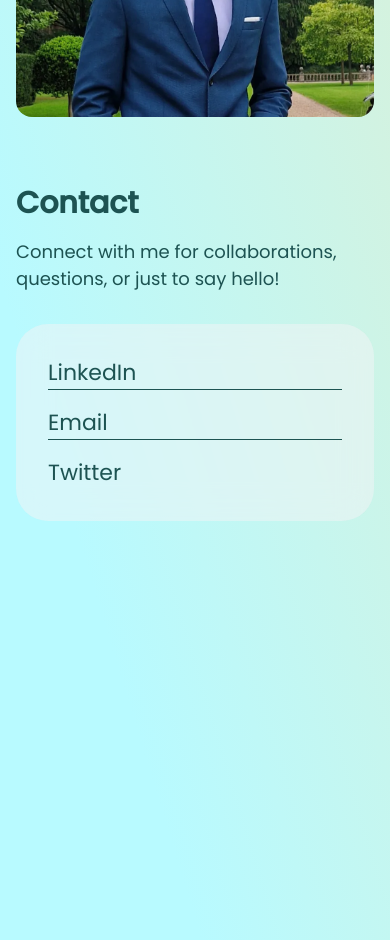
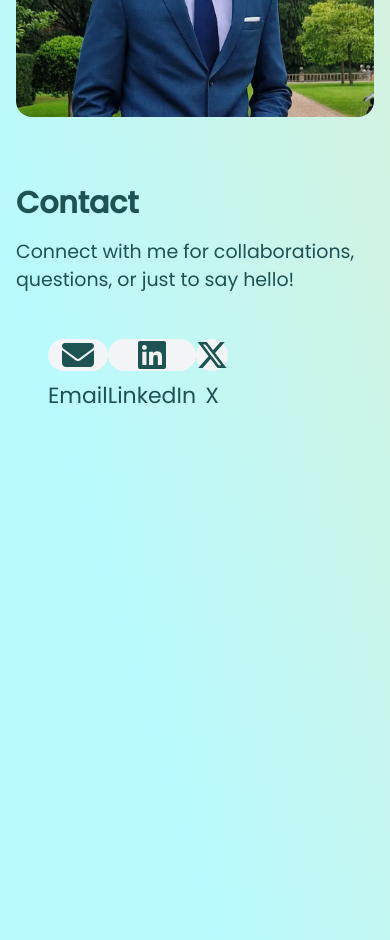
Before and after one commit to IrishMikey/mgwebs-colorful, a Next.js app: page / in a window 390 px wide. Shown: the part 2160-3100 px from the top of the page. Built offline with nearby package versions, Linux system fonts and the light colour scheme.

Commit message:
XL styles and contact section init

```diff
--- a/app/globals.css
+++ b/app/globals.css
@@ -9,9 +9,9 @@ body {
   color: #1d5352;
   background: linear-gradient(73deg, #b8faff 14.99%, #fbe7b2 100%);
 }
-@media (prefers-color-scheme: dark) {
+/* @media (prefers-color-scheme: dark) {
   body {
     background: rgb(21, 21, 21);
     color: rgb(234, 228, 228);
   }
-}
+} */
--- a/app/layout.tsx
+++ b/app/layout.tsx
@@ -7,6 +7,11 @@ const poppins = Poppins({
   weight: ["200", "400", "500"],
   variable: "--font-poppins",
 });
+
+// Font awesome
+import "@fortawesome/fontawesome-svg-core/styles.css";
+import { config } from "@fortawesome/fontawesome-svg-core";
+config.autoAddCss = false;
 
 export const metadata: Metadata = {
   title: "MGWebs",
--- a/app/page.tsx
+++ b/app/page.tsx
@@ -1,22 +1,26 @@
 import Link from "next/link";
 import Image from "next/image";
+import { FontAwesomeIcon } from "@fortawesome/react-fontawesome";
+import { faEnvelope } from "@fortawesome/free-solid-svg-icons";
+import { faLinkedin, faXTwitter } from "@fortawesome/free-brands-svg-icons";
+
 export default function Home() {
   return (
-    <main className="flex min-h-screen flex-col md:w-[575px] xl:w-[1080px] mx-4 lg:m-auto">
+    <main className="mx-4 flex min-h-screen flex-col md:w-[575px] lg:m-auto xl:w-[1080px]">
       <section
         id="home"
-        className="flex flex-col scroll-mt-[17rem] mt-[13rem] gap-5 h-[58dvh]"
+        className="mt-[13rem] flex h-[58dvh] scroll-mt-[17rem] flex-col gap-5 xl:gap-[7rem]"
       >
-        <div className="flex flex-col items-center lg:items-start">
-          <h1 className="text-[30px] lg:text-[55px] ">
+        <div className="flex flex-col items-center xl:items-start xl:gap-[15px] ">
+          <h1 className="text-[30px] xl:text-[85px]  ">
             Hey, I&apos;m Michael 👋
           </h1>
-          <h2 className="text-[40px] font-bold  leading-[3.5rem] lg:text-[75px] ">
+          <h2 className="text-[40px] font-bold leading-[3.5rem] lg:text-[100px] ">
             Web Developer
           </h2>
         </div>
-        <div className="flex flex-col items-center lg:items-start gap-2">
-          <span className="text-[19px] text-center max-w-[388px] md:w-auto lg:text-start lg:text-[22px] lg:w-[55%]">
+        <div className="flex flex-col items-center gap-2 lg:items-start">
+          <span className="max-w-[388px] text-center text-[19px] md:w-auto xl:max-w-[60%] xl:text-start xl:text-[26px]">
             I&apos;m on a mission to create captivating, enjoyable, and
             user-oriented digital experiences
           </span>
@@ -42,59 +46,60 @@ export default function Home() {
       </section>
       <section
         id="work"
-        className="flex flex-col scroll-m-[60px] gap-3 md:gap-5 mb-[50px]"
+        className="mb-[50px] flex scroll-m-[60px] flex-col gap-3 md:gap-5"
       >
-        <h3 className="font-semibold text-[30px] ">My Work</h3>
+        <h3 className="text-[30px] font-semibold ">My Work</h3>
 
-        <span className=" text-[18px] sm:text-center max-w-[388px] md:max-w-fit md:text-start">
+        <span className=" max-w-[388px] text-[18px] sm:text-center md:max-w-fit md:text-start">
           Discover my portfolio of diverse projects, highlighting my expertise
           in web development and design.
         </span>
 
-        <div className="flex flex-col gap-8 w-full mt-5 flex-1 justify-center md:gap-12">
+        <div className="mt-5 flex w-full flex-1 flex-col justify-center gap-8 md:gap-12">
           <Link
             href="https://bgrsolutions.net"
-            className="flex flex-col w-full rounded-[16px] bg-white bg-opacity-30 backdrop-filter shadow backdrop-blur-lg  pb-[10px] px-[10px] xl:h-[750px] hover:scale-[1.01] active:scale-100 transition-all"
+            className="flex w-full flex-col rounded-[16px] bg-white bg-opacity-30 px-[10px] pb-[10px] shadow  backdrop-blur-lg backdrop-filter transition-all hover:scale-[1.01] active:scale-100 xl:h-[750px]"
           >
-            <div className="flex justify-between items-center py-[13px] ">
+            <div className="flex items-center justify-between py-[13px] ">
               <h4 className=" text-[18px] font-semibold">BGRSolutions</h4>
               <span className=" text-sm">e-commerce</span>
             </div>
-            <div className=" flex w-full h-full ">
-              <div className="h-[200px] md:h-[305px] w-full bg-[url('/bgrsolutions.webp')] bg-cover bg-no-repeat bg-center rounded-[16px] xl:h-[685px]"></div>
+            <div className=" flex h-full w-full ">
+              <div className="h-[200px] w-full rounded-[16px] bg-[url('/bgrsolutions.webp')] bg-cover bg-center bg-no-repeat md:h-[305px] xl:h-[685px]"></div>
             </div>
           </Link>
           <Link
             href="https://cloudninetenerife.es"
-            className="flex flex-col w-full rounded-[16px] bg-white bg-opacity-30 backdrop-filter shadow backdrop-blur-lg  pb-[10px] px-[10px] xl:h-[750px] transition-all hover:scale-[1.01] active:scale-100"
+            className="flex w-full flex-col rounded-[16px] bg-white bg-opacity-30 px-[10px] pb-[10px] shadow  backdrop-blur-lg backdrop-filter transition-all hover:scale-[1.01] active:scale-100 xl:h-[750px]"
           >
-            <div className="flex justify-between items-center py-[13px] ">
+            <div className="flex items-center justify-between py-[13px] ">
               <h4 className=" text-[18px] font-semibold">CloudNineTenerife</h4>
               <span className="text-sm">Beauty & Education</span>
             </div>
-            <div className=" flex w-full h-full ">
-              <div className="h-[200px] md:h-[305px] w-full bg-[url('/cloudninetenerife.webp')] bg-cover bg-no-repeat rounded-[16px]  xl:h-[685px]"></div>
+            <div className=" flex h-full w-full ">
+              <div className="h-[200px] w-full rounded-[16px] bg-[url('/cloudninetenerife.webp')] bg-cover bg-no-repeat md:h-[305px]  xl:h-[685px]"></div>
             </div>
           </Link>
         </div>
       </section>
+      {/* About section */}
       <section
         id="about"
-        className="flex flex-col scroll-m-[60px] gap-5 mb-[1rem]"
+        className="mb-[1rem] flex  scroll-m-[60px] flex-col gap-5"
       >
-        <h3 className="font-semibold text-[30px] ">About</h3>
-        <div className="flex flex-col lg:flex-row gap-5 xl:gap-12">
-          <div className="w-full flex flex-col gap-4">
-            <span className=" text-[19px] sm:text-center  xl:max-w-[544px] md:text-start ">
+        <h3 className="text-[30px] font-semibold ">About</h3>
+        <div className="flex flex-col gap-5 lg:flex-row xl:gap-12">
+          <div className="flex w-full flex-col gap-4 text-[1.1875rem] xl:text-[1.6rem] ">
+            <span className="  sm:text-center md:text-start xl:max-w-[580px] ">
               Hello! I&apos;m Michael Geraghty, a dedicated Web Developer based
               in the Canary Islands.
             </span>
-            <span className="text-[19px] sm:text-center  xl:max-w-[544px] md:text-start ">
+            <span className="sm:text-center  md:text-start xl:max-w-[580px] ">
               With a passion for web development, I specialize in creating
               dynamic web pages and applications. Skilled in UI design and
               Next.Js, I focus on building intuitive, user-driven websites.
             </span>
-            <span className="text-[19px] sm:text-center  xl:max-w-[544px] md:text-start ">
+            <span className="sm:text-center  md:text-start xl:max-w-[580px] ">
               I thrive on feedback and detail, ensuring every project is a step
               towards digital excellence.
             </span>
@@ -113,43 +118,47 @@ export default function Home() {
       </section>
       <section
         id="contact"
-        className="flex flex-col scroll-m-[80px] gap-3 pt-[3rem] mb-[48px] h-[90dvh]"
+        className="mb-[48px] flex h-[90dvh] scroll-m-[80px] flex-col gap-3 pt-[3rem]"
       >
-        <h3 className="font-semibold text-[30px]  ">Contact</h3>
-        <div className="flex flex-col flex-1 gap-8 ">
-          <span className="text-[18px] sm:text-center max-w-[388px] md:max-w-fit md:text-start">
-            Connect with me for collaborations, questions, or just to say hello!
-          </span>
-          <ul className="space-y-4 p-8 bg-opacity-50 rounded-[32px] backdrop-filter backdrop-blur-lg bg-gray-100 w-fil">
-            <li className="glass-item border-b border-[#1d5352] ">
+        <h3 className="text-[30px] font-semibold ">Contact</h3>
+        <span className="max-w-[388px] text-[1.1875rem] sm:text-center md:max-w-fit md:text-start xl:max-w-[75%] xl:text-[2rem] xl:leading-[110%]">
+          Connect with me for collaborations, questions, or just to say hello!
+        </span>
+        <div className="flex flex-1 flex-col gap-8 xl:mt-[12rem]">
+          <div className="flex bg-opacity-50 p-8 text-center xl:justify-evenly">
+            <div className="">
+              <a href="mailto:mikeygeraghty@gmail.com">
+                <div className="mb-2 flex items-center justify-center rounded-[16px]  bg-gray-100 backdrop-blur-lg backdrop-filter transition-all hover:scale-105 hover:border hover:border-[#1d5352] active:scale-100 xl:h-[250px] xl:w-[250px] xl:text-6xl">
+                  <FontAwesomeIcon icon={faEnvelope} size="2x" />
+                </div>
+                <span className="text-[22px]">Email</span>
+              </a>
+            </div>
+            <div className="">
               <a
                 href="https://www.linkedin.com/in/michaeldanielgeraghty/"
                 target="_blank"
                 rel="noopener noreferrer"
-                className="text-[22px] hover:font-semibold transition-all"
               >
-                LinkedIn
+                <div className="mb-2 flex items-center justify-center rounded-[16px]  bg-gray-100 backdrop-blur-lg backdrop-filter transition-all hover:scale-105 hover:border hover:border-[#1d5352] active:scale-100 xl:h-[250px] xl:w-[250px] xl:text-6xl">
+                  <FontAwesomeIcon icon={faLinkedin} size="2x" />
+                </div>
+                <span className="text-[22px]">LinkedIn</span>
               </a>
-            </li>
-            <li className="glass-item border-b border-[#1d5352]">
+            </div>
+            <div className=" ">
               <a
-                href="mailto:mikeygeraghty@gmail.com"
-                className="text-[22px] hover:font-semibold transition-all"
-              >
-                Email
-              </a>
-            </li>
-            <li className="glass-item">
-              <a
-                href="https://twitter.com/geraghtymikey"
+                href="https://twitter.com/MGWebss"
                 target="_blank"
                 rel="noopener noreferrer"
-                className="text-[22px] hover:font-semibold transition-all"
               >
-                Twitter
+                <div className="mb-2 flex items-center justify-center rounded-[16px]  bg-gray-100 backdrop-blur-lg backdrop-filter transition-all hover:scale-105 hover:border hover:border-[#1d5352] active:scale-100 xl:h-[250px] xl:w-[250px] xl:text-6xl">
+                  <FontAwesomeIcon className="" icon={faXTwitter} size="2x" />
+                </div>
+                <span className="text-[22px]">X</span>
               </a>
-            </li>
-          </ul>
+            </div>
+          </div>
         </div>
       </section>
     </main>
--- a/package.json
+++ b/package.json
@@ -9,6 +9,10 @@
     "lint": "next lint"
   },
   "dependencies": {
+    "@fortawesome/fontawesome-svg-core": "^6.5.1",
+    "@fortawesome/free-brands-svg-icons": "^6.5.1",
+    "@fortawesome/free-solid-svg-icons": "^6.5.1",
+    "@fortawesome/react-fontawesome": "^0.2.0",
     "next": "14.0.4",
     "react": "^18",
     "react-dom": "^18"
```
Also changed, not shown: .prettierrc.json (added), 1 other file (tests, documents, lock files or other folders).
